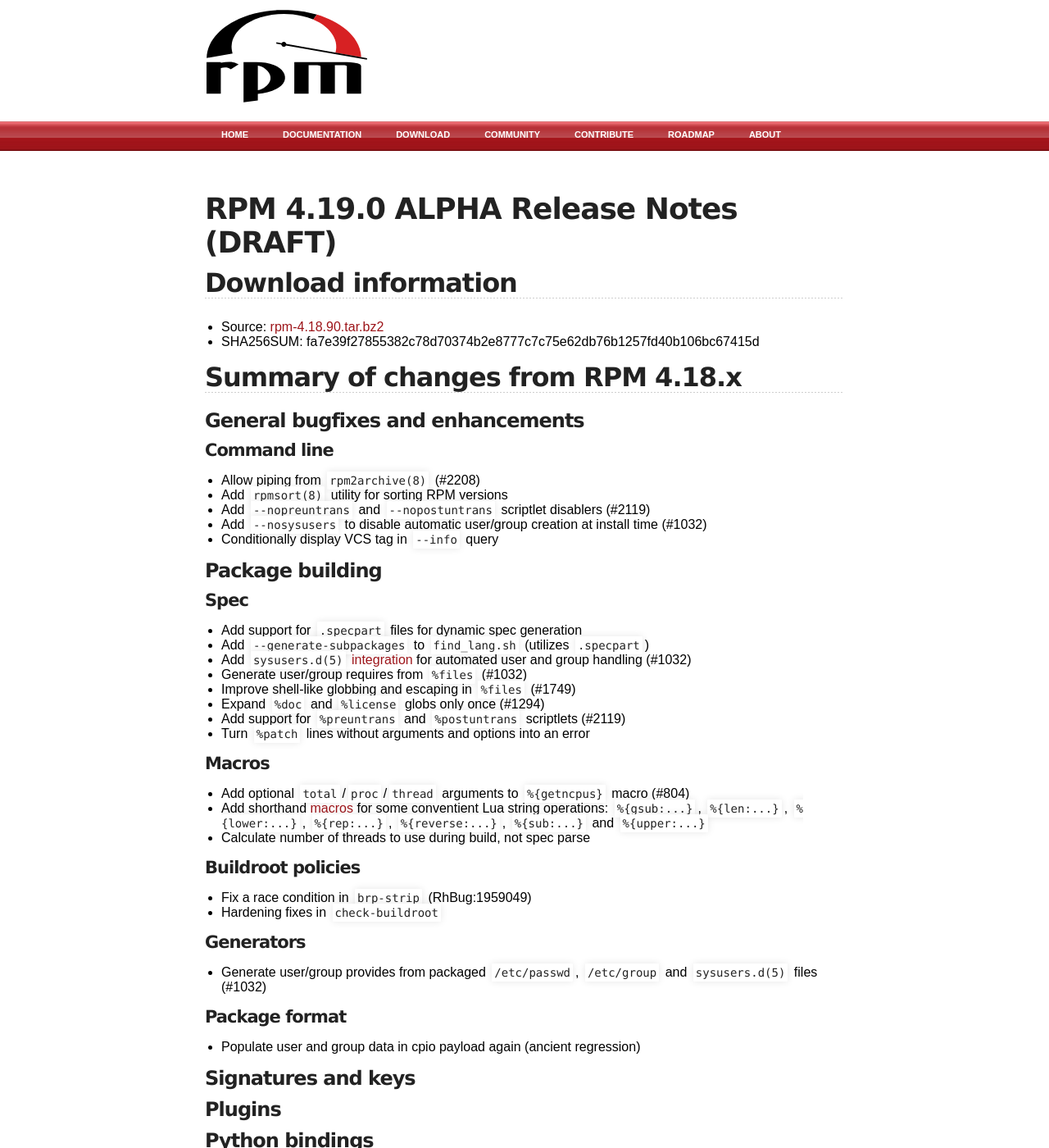
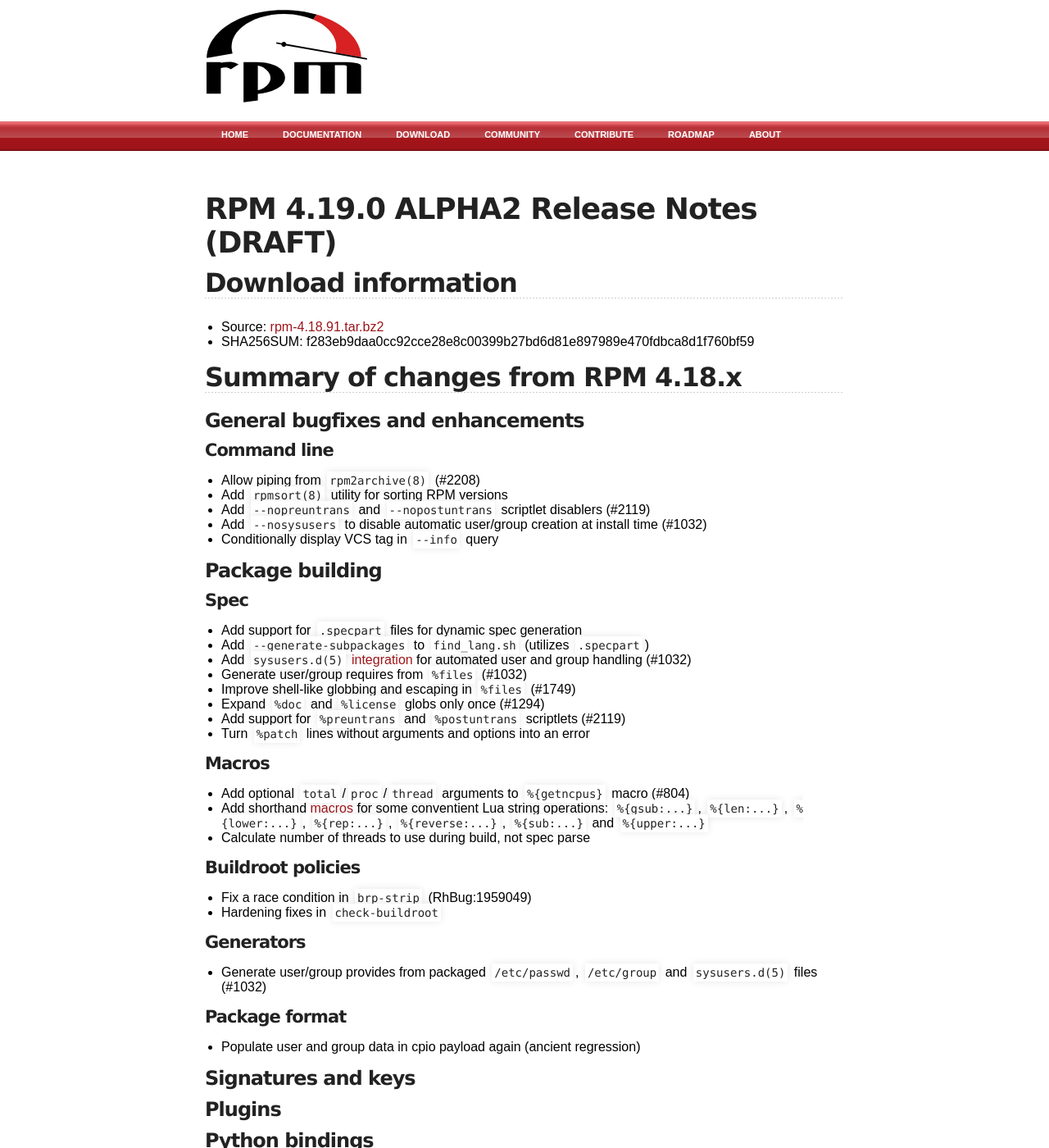
Before and after one commit to rpm-software-management/rpm-web, a Jekyll site: the page built from wiki/Releases/4.19.0.md, in a window 1280 px wide and 1400 px high. Shown: the whole window at 82% size. Built offline with Jekyll 4.4.1, drawn with Linux system fonts in a browser that asks for light colours; some of the changed text lies outside the part shown.

Commit message:
Release 4.19.0 ALPHA2

```diff
--- a/wiki/Releases/4.19.0.md
+++ b/wiki/Releases/4.19.0.md
@@ -3,11 +3,11 @@ layout: default
 title: rpm.org - Releases
 ---
 
-# RPM 4.19.0 ALPHA Release Notes (DRAFT)
+# RPM 4.19.0 ALPHA2 Release Notes (DRAFT)
 
 ## Download information
- * Source: [rpm-4.18.90.tar.bz2](https://ftp.osuosl.org/pub/rpm/releases/testing/rpm-4.18.90.tar.bz2)
- * SHA256SUM: fa7e39f27855382c78d70374b2e8777c7c75e62db76b1257fd40b106bc67415d
+ * Source: [rpm-4.18.91.tar.bz2](https://ftp.osuosl.org/pub/rpm/releases/testing/rpm-4.18.91.tar.bz2)
+ * SHA256SUM: f283eb9daa0cc92cce28e8c00399b27bd6d81e897989e470fdbca8d1f760bf59
 
 ## Summary of changes from RPM 4.18.x
 ### General bugfixes and enhancements
```
Also changed, not shown: other parts of wiki/Releases/4.19.0.md (+3 -0 lines), download.md (+1 -1 lines), index.md (+6 -0 lines), timeline.md (+6 -0 lines).
